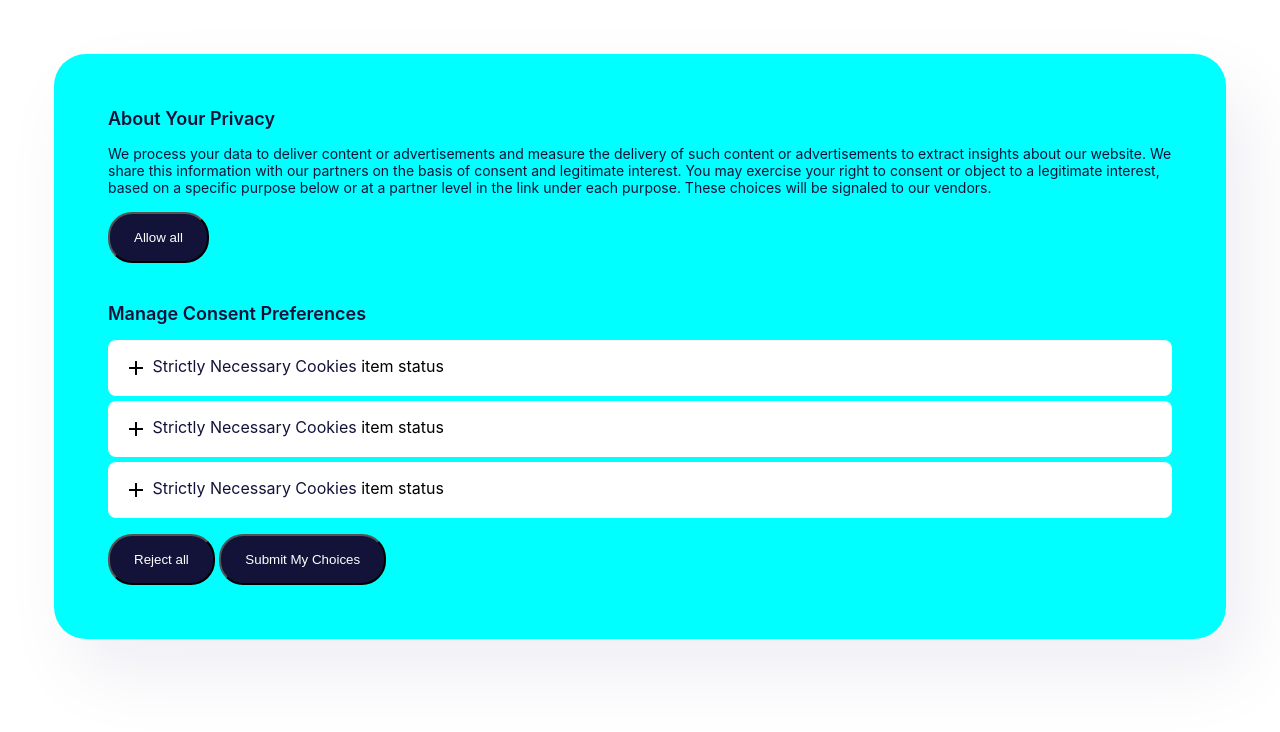
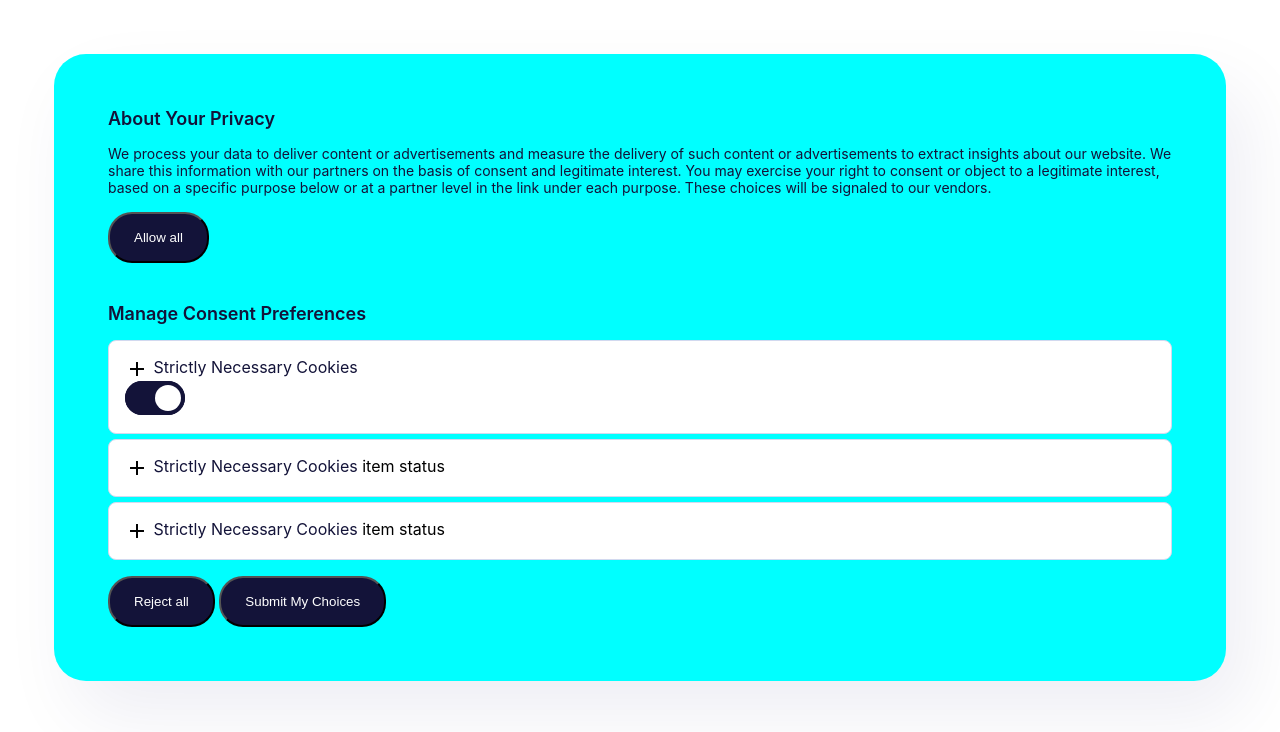
Before and after one commit to Prakash-Ravichandran/UI_Components, a website: page index.html in a window 1280 px wide. Drawn offline with Linux system fonts and the light colour scheme; a web font is replaced by a local one.

Commit message:
[feat]: radio button feature

```diff
--- a/index.html
+++ b/index.html
@@ -42,7 +42,12 @@
           <div class="accordion__item">
             <span class="material-icons"> add </span>
             <span>Strictly Necessary Cookies</span>
-            <span>item status</span>
+            <div class="accordion__radio">
+              <label class="switch">
+                <input type="checkbox" checked="true" />
+                <div class="slider round"></div>
+              </label>
+            </div>
           </div>
           <div class="accordion__item">
             <span class="material-icons"> add </span>
--- a/sass/styles.scss
+++ b/sass/styles.scss
@@ -90,6 +90,7 @@ button {
   &__item {
     background: $accordion-tab-bg;
     border-radius: 8px;
+    border: 1px solid #d2d9ef;
     padding: 16px;
   }
   &__item span:first-child {
@@ -103,6 +104,63 @@ button {
     font-style: normal;
     font-weight: 400;
     line-height: normal;
+  }
+
+  &__radio .switch {
+    display: inline-block;
+    position: relative;
+    width: 60px;
+    height: 34px;
+    background: $color-bg-violet;
+    border-radius: 32px;
+  }
+  &__radio input {
+    display: none;
+  }
+  &__radio input + .slider:before {
+    background: $color-bg-violet;
+  }
+  &__radio input:checked + .slider:before {
+    background: white;
+  }
+  &__radio input:checked + .slider {
+    background: $color-bg-violet; // change color of slider when checked
+  }
+  &__radio input:checked + .slider:before {
+    transform: translateX(26px); // moves the slider to left by 26px
+  }
+
+  &__radio .slider {
+    position: absolute;
+    cursor: pointer;
+    top: 0;
+    left: 0;
+    right: 0;
+    bottom: 0;
+    background-color: $radio-btn-bg;
+    -webkit-transition: 0.4s;
+    transition: 0.4s;
+  }
+  &__radio .slider:before {
+    content: "";
+    width: 26px;
+    height: 26px;
+    position: absolute;
+    cursor: pointer;
+    left: 4px;
+    bottom: 4px;
+    background: $radio-btn;
+    transition: 0.4s;
+  }
+  &__radio .slider {
+    border-radius: 34px;
+  }
+
+  &__radio .slider .round {
+    border-radius: 34px;
+  }
+  &__radio .round:before {
+    border-radius: 50%;
   }
 }
 
```
Also changed, not shown: dest/styles.css.
